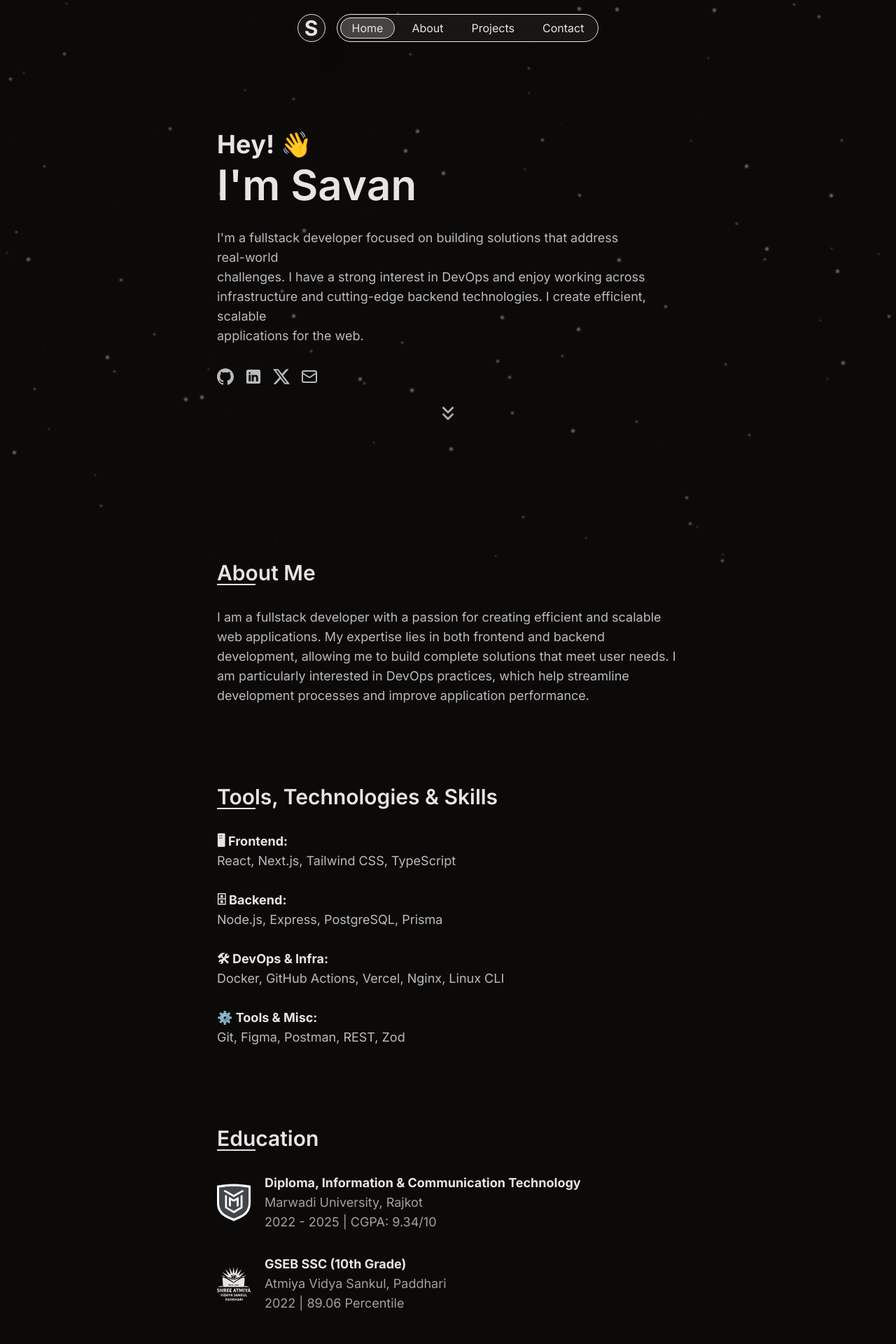
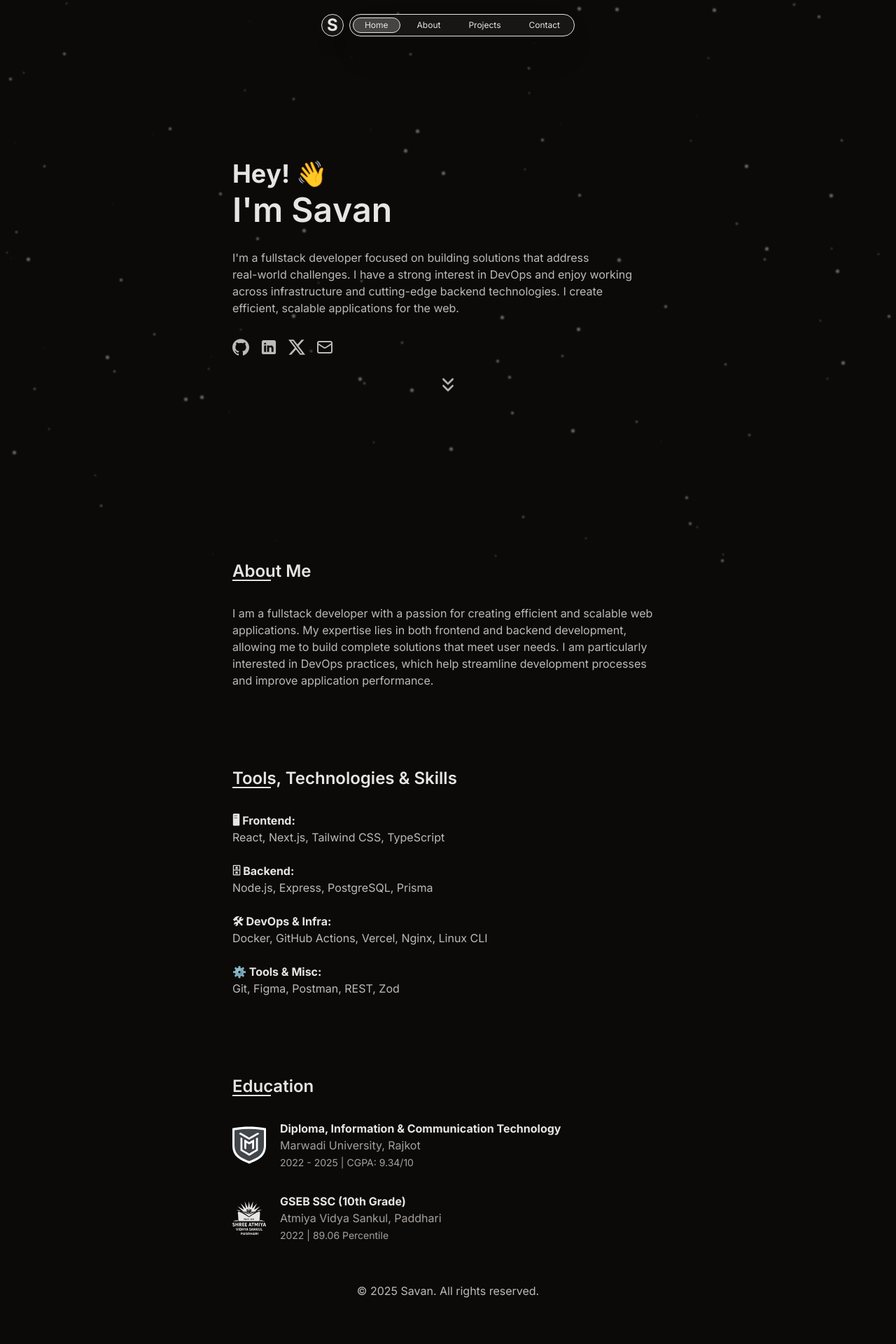
Before and after one commit to theSa1/sa1-portfolio, a Next.js app: page / in a window 1280 px wide. Shown: the top 1920 px of the page at 70% size. After the commit the page ends 1896 px from the top, so only its background shows below. Built offline with nearby package versions, Linux system fonts and the light colour scheme.

Commit message:
refactor: made all the text smaller

```diff
--- a/src/app/page.tsx
+++ b/src/app/page.tsx
@@ -100,46 +100,46 @@ export default function Home() {
   return (
     <div>
       <ParallaxBg />
-      <header className="fixed top-5 left-0 right-0 z-50 w-full flex items-stretch justify-center gap-4">
-        <div className="h-10 aspect-square rounded-full border border-stone-200 backdrop-blur-md bg-white/5 shadow-2xl flex items-center justify-center font-bold text-3xl cursor-default">
+      <header className="fixed top-5 left-0 right-0 z-50 w-full flex items-stretch justify-center gap-2">
+        <div className="h-8 aspect-square rounded-full border border-stone-200 backdrop-blur-md bg-white/5 shadow-2xl flex items-center justify-center font-bold text-2xl cursor-default">
           S
         </div>
-        <nav className=" rounded-full border border-stone-200 backdrop-blur-md p-1 space-x-2 bg-white/5 shadow-2xl h-10 flex">
+        <nav className=" rounded-full border border-stone-200 backdrop-blur-md p-1 space-x-2 bg-white/5 shadow-2xl h-8 flex">
           <a
             href="#about"
-            className="px-4 h-full flex items-center hover:bg-stone-200 hover:text-stone-950 transition-colors duration-300 rounded-full border border-stone-200 bg-white/20"
+            className="px-4 h-full text-xs flex items-center hover:bg-stone-200 hover:text-stone-950 transition-colors duration-300 rounded-full border border-stone-200 bg-white/20"
           >
             Home
           </a>
           <a
             href="#projects"
-            className="px-4 h-full flex items-center hover:bg-stone-200 hover:text-stone-950 transition-colors duration-300 rounded-full"
+            className="px-4 h-full text-xs flex items-center hover:bg-stone-200 hover:text-stone-950 transition-colors duration-300 rounded-full"
           >
             About
           </a>
           <a
             href="#projects"
-            className="px-4 h-full flex items-center hover:bg-stone-200 hover:text-stone-950 transition-colors duration-300 rounded-full"
+            className="px-4 h-full text-xs flex items-center hover:bg-stone-200 hover:text-stone-950 transition-colors duration-300 rounded-full"
           >
             Projects
           </a>
           <a
             href="#contact"
-            className="px-4 h-full flex items-center hover:bg-stone-200 hover:text-stone-950 transition-colors duration-300 rounded-full"
+            className="px-4 h-full text-xs flex items-center hover:bg-stone-200 hover:text-stone-950 transition-colors duration-300 rounded-full"
           >
             Contact
           </a>
         </nav>
       </header>
-      <div className="p-5 pt-0 max-w-[700px] mx-auto">
+      <div className="p-5 pt-0 max-w-[65ch] mx-auto">
         <div className="h-dvh flex flex-col justify-center">
           <h1 className="text-4xl font-bold" id="hero-line-1">
             Hey! 👋
           </h1>
-          <h2 className="text-6xl mt-2 font-semibold" id="hero-line-2">
+          <h2 className="text-5xl mt-2 font-semibold" id="hero-line-2">
             I&apos;m Savan
           </h2>
-          <p className="text-lg mt-8 text-[#bbb]" id="hero-para">
+          <p className="mt-8 text-[#bbb]" id="hero-para">
             I&apos;m a fullstack developer focused on building solutions that
             address real-world challenges. I have a strong interest in DevOps
             and enjoy working across infrastructure and cutting-edge backend
@@ -169,11 +169,11 @@ export default function Home() {
           </div>
         </div>
         <div>
-          <h3 className="text-3xl font-semibold relative inline">
+          <h3 className="text-2xl font-semibold relative inline">
             About Me
             <div className="absolute left-0 bottom-0 h-0.5 bg-stone-200 w-[55px]" />
           </h3>
-          <p className="text-lg mt-8 text-[#bbb]">
+          <p className="mt-8 text-[#bbb]">
             I am a fullstack developer with a passion for creating efficient and
             scalable web applications. My expertise lies in both frontend and
             backend development, allowing me to build complete solutions that
@@ -184,12 +184,12 @@ export default function Home() {
         </div>
 
         <div className="mt-28">
-          <h3 className="text-3xl font-semibold relative inline">
+          <h3 className="text-2xl font-semibold relative inline">
             Tools, Technologies & Skills
             <div className="absolute left-0 bottom-0 h-0.5 bg-stone-200 w-[55px]" />
           </h3>
 
-          <p className="text-lg mt-8 text-[#bbb]">
+          <p className="mt-8 text-[#bbb]">
             <strong className="text-stone-200">🖥 Frontend:</strong>
             <br />
             React, Next.js, Tailwind CSS, TypeScript
@@ -212,21 +212,21 @@ export default function Home() {
         </div>
 
         <div className="mt-28">
-          <h3 className="text-3xl font-semibold relative inline">
+          <h3 className="text-2xl font-semibold relative inline">
             Education
             <div className="absolute left-0 bottom-0 h-0.5 bg-stone-200 w-[55px]" />
           </h3>
 
           <div className="flex mt-8 items-center">
             <MarwadiUniversityLogo className="w-12 mr-5 hidden sm:block" />
-            <p className="text-lg text-[#bbb]">
+            <p className="text-[#bbb]">
               <strong className="text-stone-200">
                 Diploma, Information & Communication Technology
               </strong>
               <br />
               <span className="text-stone-400">Marwadi University, Rajkot</span>
               <br />
-              <span className="text-stone-400">
+              <span className="text-stone-400 text-sm">
                 2022 - 2025 | CGPA: 9.34/10
               </span>
             </p>
@@ -234,14 +234,14 @@ export default function Home() {
 
           <div className="flex mt-8 items-center">
             <AtmiyaSchoolLogo className="w-12 mr-5 hidden sm:block" />
-            <p className="text-lg text-[#bbb]">
+            <p className="text-[#bbb]">
               <strong className="text-stone-200">GSEB SSC (10th Grade)</strong>
               <br />
               <span className="text-stone-400">
                 Atmiya Vidya Sankul, Paddhari
               </span>
               <br />
-              <span className="text-stone-400 text-md">
+              <span className="text-stone-400 text-sm">
                 2022 | 89.06 Percentile
               </span>
             </p>
```
